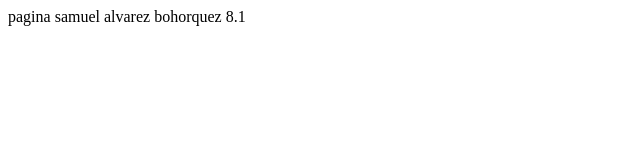
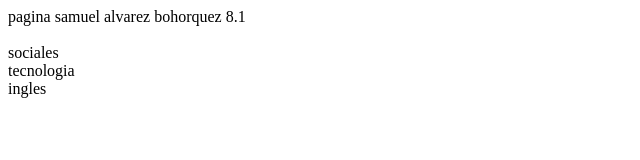
Before and after one commit to samuelalvarez55/samuelalvarez8.1, a plain HTML site: page index.html in a window 1280 px wide. Shown: the whole page, without its empty margins (0-640 px from the left). Drawn offline with Linux system fonts and the light colour scheme.

Commit message:
atualizacion 2

```diff
--- a/index.html
+++ b/index.html
@@ -6,6 +6,12 @@
     <title>Document</title>
 </head>
 <body>
-   pagina samuel alvarez bohorquez 8.1
+   pagina samuel alvarez bohorquez 8.1 <br><br>
+
+   sociales <br>
+
+   tecnologia <br>
+
+   ingles
 </body>
 </html>
```
